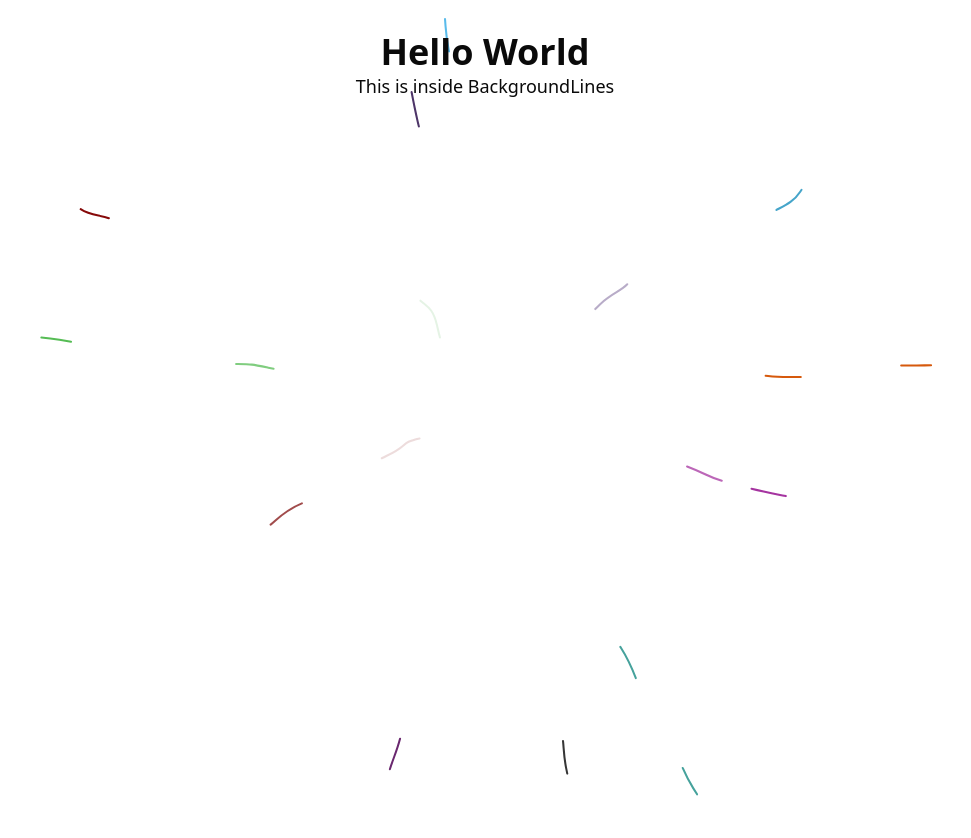
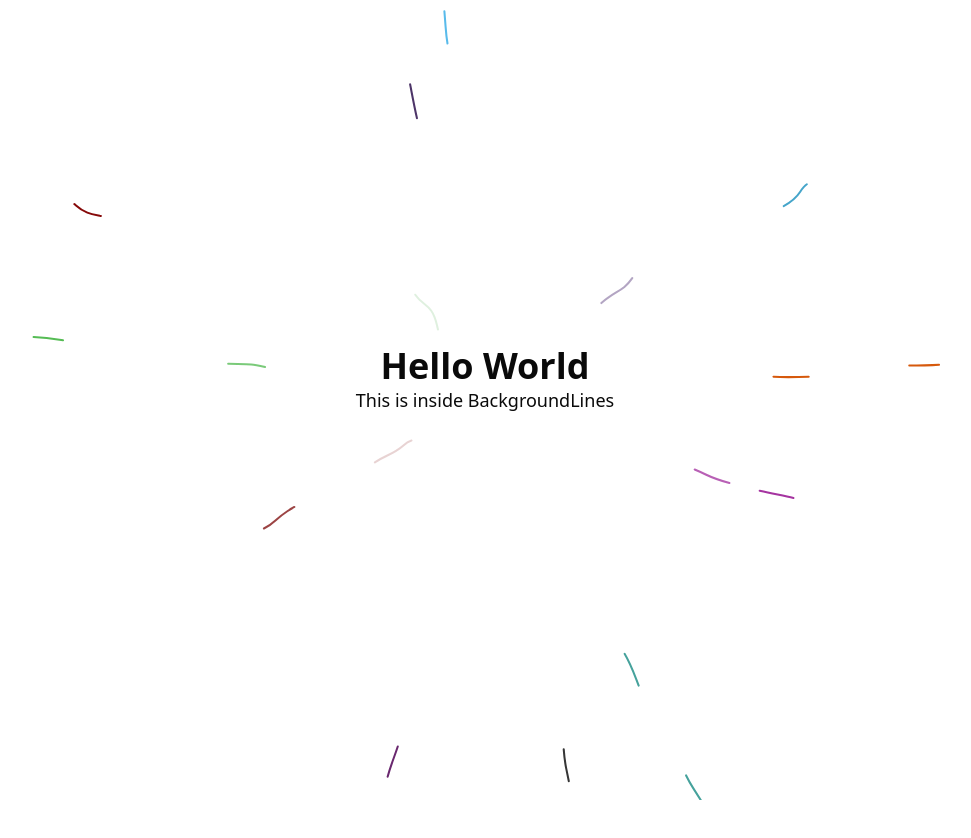
Before and after one commit to Meruem09/stellar_vault, a Next.js app: page / in a window 1280 px wide. Shown: the top 838 px of the page, without its empty margins (155-1126 px from the left). Built offline with nearby package versions, Linux system fonts and the light colour scheme.

Commit message:
design changes

```diff
--- a/src/app/page.tsx
+++ b/src/app/page.tsx
@@ -6,7 +6,7 @@ export default function Home() {
     <div className="mx-auto px-4 sm:px-6 lg:px-32 max-w-5xl mt-8">
       <div className="text-justify">
         <BackgroundLines>
-          <div className="relative z-10 text-center">
+          <div className="relative z-10 text-center justify-center items-center mt-[45%]">
             <h1 className="text-4xl font-bold">Hello World</h1>
             <p className="text-lg">This is inside BackgroundLines</p>
           </div>
```
